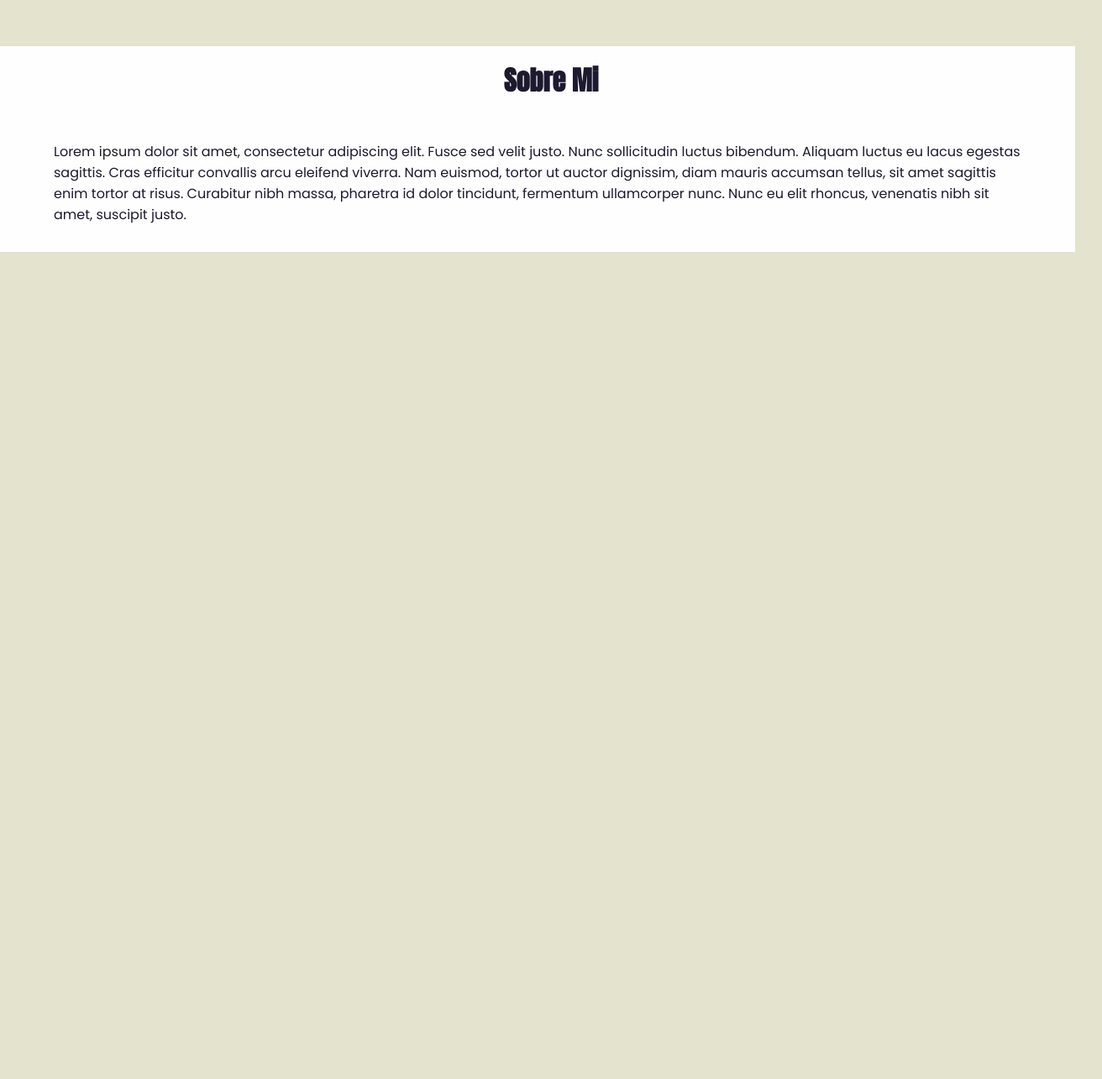
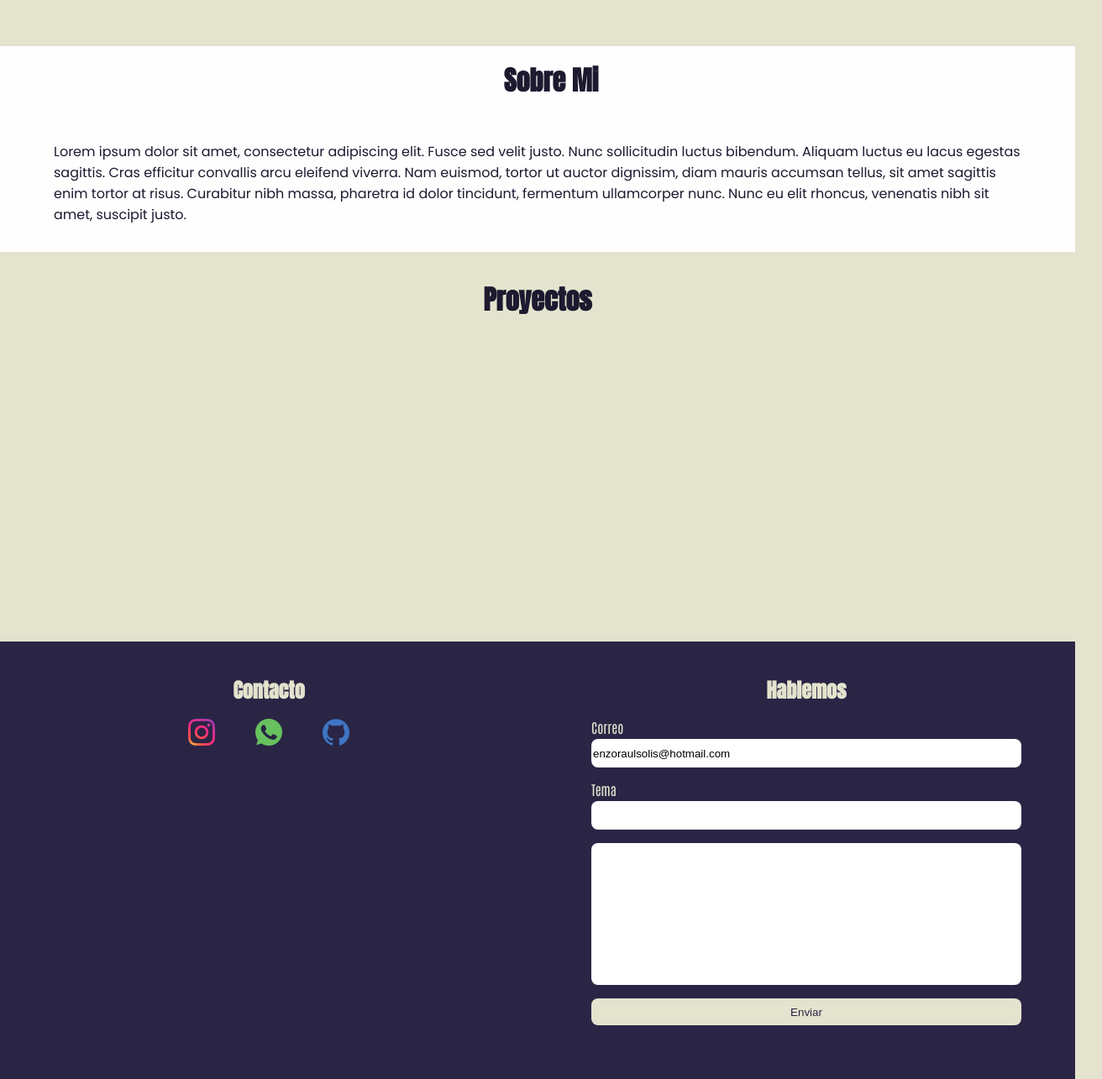
Before and after one commit to EnzoSolis/MyPortfolio, a plain HTML site: page Portfolio/index.html in a window 1280 px wide. Shown: the part 745-2030 px from the top of the page at 84% size, 1312 px wide, since content can reach past the window. Before the commit the page ends 1045 px from the top, so only its background shows below. Drawn offline with Linux system fonts and the light colour scheme.

Commit message:
feat: add footpage

```diff
--- a/Portfolio/assets/css/index.css
+++ b/Portfolio/assets/css/index.css
@@ -3,7 +3,6 @@
 }
 
 html[theme="light"] {
-  font-size: 16px;
   --text-color: #1D192F;
   --shadow-color: #E4E4E41C;
   --bg-one: #FEFEFE;
@@ -11,6 +10,8 @@ html[theme="light"] {
   --bg-nav: #DADABE;
   --btn-text-color: #E3E3CE;
   --btn-color: #2A2545;
+  --bg-footer: #2A2545;
+  --text-color-footer: #E3E3CE;
 }
 
 html[theme="dark"] {
@@ -20,6 +21,8 @@ html[theme="dark"] {
   --bg-two: #16131A;
   --btn-text-color: #2A2545;
   --btn-color: #E3E3CE;
+  --bg-footer: #E3E3CE;
+  --text-color-footer: #2A2545;
 }
 
 body {
@@ -27,6 +30,7 @@ body {
   flex-direction: column;
   margin: 0;
   background-color: var(--bg-two);
+  color: var(--text-color);
 }
 
 header {
@@ -40,15 +44,120 @@ nav {
 }
 
 h1 {
-  font-family: Anton, sans-serif;
-  font-size: 2rem;
   margin: 0;
-  color: var(--text-color);
 }
 
 p {
   font-family: Poppins, sans-serif;
-  color: var(--text-color);
+}
+
+footer {
+  display: inline-flex;
+  flex-direction: row;
+  background-color: var(--bg-footer);
+  width: 100%;
+  padding: 2rem 0;
+}
+
+.footer_links {
+  width: 50%;
+  height: 100px;
+}
+
+.footer_send_email {
+  display: inline-flex;
+  flex-direction: column;
+  width: 50%;
+  align-items: center;
+  margin-bottom: 2rem;
+}
+
+.footer_h1 {
+  margin-top: 0.5rem;
+  text-align: center;
+}
+
+.footer_send_email > form {
+  display: inline-flex;
+  flex-direction: column;
+  width: 80%;
+}
+
+.form_email_label {
+  margin-top: 1rem;
+  margin-bottom: 0.25rem;
+}
+
+input[type="submit"] {
+  color: var(--btn-color);
+  background-color: var(--btn-text-color);
+  border: none;
+  height: 2rem;
+  border-radius: 0.5rem;
+}
+
+input[type="text"], input[type="email"] {
+  border-radius: 0.5rem;
+  height: 2rem;
+  border: none;
+}
+
+#textarea_body {
+  resize: none;
+  overflow: scroll;
+  margin: 1rem 0;
+  border-radius: 0.5rem;
+  border: none;
+}
+
+#textarea_body:focus {
+  border:none;
+}
+
+.social_media_ico {
+  width: 2rem;
+  height: 2rem;
+}
+
+.social_media_a:hover,
+.social_media_a:focus {
+  &.social_media_ico {
+    border: var(--text-color-footer) solid 1px;
+  }
+}
+
+.text-color-dark {
+  color: var(--text-color-footer);
+}
+
+.social_media {
+  display: inline-flex;
+  flex-direction: row;
+  width: 100%;
+  align-items: center;
+  justify-content: center;
+  margin: 1rem 0;
+  padding: 0;
+}
+
+.social_media > li {
+  margin: 0 1rem;
+  list-style-type: none;
+}
+
+.text-title {
+  font-family: Anton, serif;
+  font-size: 2rem;
+}
+
+.text-subtitle {
+  font-family: Antonio, serif;
+  font-size: 1rem;
+}
+
+.text-normal {
+  font-family: Poppins, sans-serif;
+  font-size: 1rem;
 }
 
 #nav_menu_bar {
@@ -65,6 +174,7 @@ p {
   background-color: var(--bg-one);
   transition: none;
 
+
   &.nav_menu_unhide{
     height: 4rem;
   }
@@ -77,7 +187,7 @@ p {
   display: flex;
 }
 
-.nav_right_links {
+a {
   color: var(--text-color);
   font-family: Antonio, sans-serif;
   font-weight: 400;
@@ -85,17 +195,12 @@ p {
   margin: 0 0.5rem;
 }
 
-.nav_right_links:hover {
+a:hover, a:focus {
   text-decoration: underline;
 }
 
-.nav_right_links:focus {
-  text-decoration: underline;
+a:focus {
   outline: none;
-}
-
-.nav_right_links:last-child {
-  margin-right: 0;
 }
 
 .nav_left {
@@ -121,6 +226,7 @@ p {
 
 #content {
   margin-top: 4rem;
+  overflow-x: clip;
 }
 
 .content_presentation {
@@ -158,6 +264,10 @@ p {
   height: 85%;
 }
 
+.btn_link {
+  margin: 0;
+}
+
 .btn_link > button {
   padding: 0.5rem;
   font-size: 0.75rem;
@@ -180,6 +290,7 @@ p {
   height: auto;
   width: 100%;
   background-color: var(--bg-one);
+  color: var(--text-color);
   align-content: center;
 }
 
@@ -194,9 +305,28 @@ p {
   padding: 2rem 4rem;
 }
 
+.content_projects {
+  width: 100%;
+  height: 400px;
+  padding: 2rem 0;
+}
+
+
 
 
 @media (width < 480px) {
+
+  footer {
+    flex-direction: column-reverse;
+  }
+
+  .footer_links {
+    width: 100%;
+  }
+
+  .footer_send_email {
+    width: 100%;
+  }
 
   nav {
     display: block;
@@ -304,19 +434,8 @@ p {
 
   .nav_left {
     display: flex;
-    width: 100%;
     flex-direction: column;
     align-items: center;
-  }
-
-  .nav_title {
-    font-family: Anton;
-    font-size: 1.5rem;
-    color: var(--text-color);
-  }
-
-  .nav_home {
-    font-family: Antonio, sans-serif;
     margin-top: 2rem;
   }
 
@@ -326,11 +445,11 @@ p {
     margin-top: 1rem;
   }
 
-  .nav_right_links{
+  .nav_right > a{
     margin: 1rem 0;
   }
 
-  .nav_right_links:last-child {
+  .nav_right > a:last-child {
     margin-bottom: 2rem;
   }
 
@@ -348,6 +467,7 @@ p {
   .content_presentation_left {
     width: auto;
     height: auto;
+    padding: 2rem 2rem;
   }
 
   .content_presentation_right {
--- a/Portfolio/assets/js/index.js
+++ b/Portfolio/assets/js/index.js
@@ -71,3 +71,16 @@ function showMenu() {
   }
 
 }
+
+function sendEmail(e) {
+  e.preventDefault();
+  const email = document.getElementById("email").value;
+  const subject = document.getElementById("subject").value;
+  const body = document.getElementById("textarea_body").value;
+
+  console.log(body);
+
+  window.open(`mailto:${email}?subject=${subject}&body=${body}`);
+}
+
+addEventListener('submit', sendEmail);
--- a/Portfolio/index.html
+++ b/Portfolio/index.html
@@ -21,16 +21,16 @@
           <div class="nav_hamburger_bar"></div>
           <div class="nav_hamburger_bar"></div>
         </div>
-        <h1 class="nav_title">Portfolio</h1>
+        <h1 class="text-title">Portfolio</h1>
       </div>
       <div id="nav_menu_items" class="nav_menu_items">
         <div class="nav_left">
-          <a class="nav_home" href="#" tabindex="1">Inicio</a>
+          <a class="nav_home" href="index.html" tabindex="1">Inicio</a>
         </div>
         <div class="nav_right">
-          <a class="nav_right_links" tabindex="2" href="">Sobre mí</a>
-          <a class="nav_right_links" tabindex="3" href="">Projectos</a>
-          <a class="nav_right_links" tabindex="4" href="">Contacto</a>
+          <a class="text-subtitle" tabindex="2" href="#aboutme">Sobre mí</a>
+          <a class="text-subtitle" tabindex="3" href="#projects">Projectos</a>
+          <a class="text-subtitle" tabindex="4" href="#contact">Contacto</a>
         </div>
       </div>
     </nav>
@@ -38,8 +38,8 @@
   <div id="content">
     <section class="content_presentation">
       <div class="content_presentation_left">
-        <h1>Hola, Soy Enzo Solis</h1>
-        <p>Desarrollador Web y Estudiante de Ing. en Sistemas de Información</p>
+        <h1 class="text-title">Hola, Soy Enzo Solis</h1>
+        <p class="text-subtitle">Desarrollador Web y Estudiante de Ing. en Sistemas de Información</p>
         <a class="btn_link" tabindex="5" href="assets/docs/CV_EnzoRaulSolis.pdf" target="_blank">
           <button type="button" tabindex="-1">Descargar CV</button>
         </a>
@@ -51,8 +51,8 @@
           >
       </div>
     </section>
-    <section class="content_about_me">
-      <h1>Sobre Mi</h1>
+    <section id="aboutme" class="content_about_me">
+      <h1 class="text-title">Sobre Mi</h1>
       <p>
         Lorem ipsum dolor sit amet, consectetur adipiscing elit. Fusce sed velit justo. Nunc sollicitudin luctus
         bibendum. Aliquam luctus eu lacus egestas sagittis. Cras efficitur convallis arcu eleifend viverra.
@@ -61,9 +61,45 @@
         rhoncus, venenatis nibh sit amet, suscipit justo.
       </p>
     </section>
+
+    <section id="projects" class="content_projects">
+      <h1 class="text-title" style="text-align:center;width:100%;">Proyectos</h1>
+    </section>
+
   </div>
 
-  <footer>
+  <footer id="contact">
+    <div class="footer_links">
+      <h1 class="footer_h1 text-title text-color-dark" style="font-size: 1.5rem;">Contacto</h1>
+      <ul class="social_media">
+        <li>
+          <a class="social_media_a" href="https://www.instagram.com/enzos_lp/" target="_blank">
+            <img class="social_media_ico" src="assets/img/instagram_brand.png" alt="Instagram">
+          </a>
+        </li>
+        <li>
+          <a class="social_media_a" href="https://wa.me/+543644383065" target="_blank">
+            <img class="social_media_ico" src="assets/img/whatsapp_brand.png" alt="Whatsapp">
+          </a>
+        </li>
+        <li>
+          <a class="social_media_a" href="https://github.com/EnzoSolis" target="_blank">
+            <img class="social_media_ico" src="assets/img/github_brand.png" alt="Github">
+          </a>
+        </li>
+      </ul>
+    </div>
+    <div class="footer_send_email">
+      <h1 class="footer_h1 text-title text-color-dark" style="font-size: 1.5rem;">Hablemos</h1>
+      <form id="form_email" name="form-email">
+        <label class="form_email_label text-subtitle text-color-dark" for="email">Correo</label>
+        <input type="email" id="email" name="email" value="enzoraulsolis@hotmail.com" readonly>
+        <label class="form_email_label text-subtitle text-color-dark" for="subject">Tema</label>
+        <input type="text" id="subject" name="subject">
+        <textarea wrap="off" form="form_email" id="textarea_body" name="textarea_body" cols="30" rows="10"></textarea>
+        <input  type="submit" value="Enviar">
+      </form>
+    </div>
 
   </footer>
 
```
Also changed, not shown: Portfolio/assets/img/github_brand.png (added), Portfolio/assets/img/instagram_brand.png (added), Portfolio/assets/img/whatsapp_brand.png (added), 1 other file.
